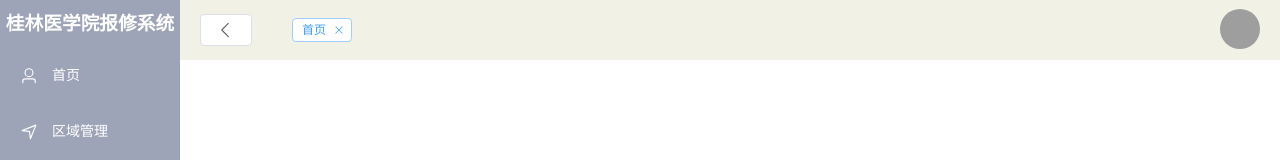
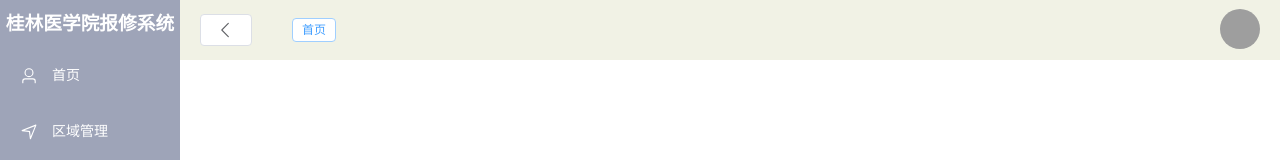
Before and after one commit to RayHsz/glmcbxxtpc, a Vue app: page / in a window 1280 px wide. Shown: the top 160 px of the page. Built offline with nearby package versions, Linux system fonts and the light colour scheme; grey boxes are pictures that could not be loaded.

Commit message:
修改bug

```diff
--- a/src/components/CommonTab.vue
+++ b/src/components/CommonTab.vue
@@ -3,7 +3,7 @@
       <el-tag
           :key="tag.name"
           v-for="(tag,index) in tags"
-          :closable="tag.name!=='home'"
+          :closable="tag.name!=='首页'"
           :disable-transitions="false"
           :effect="$router.name===tag.name ? 'dark':'plain' "
           @click="changeMenu(tag)"
```
